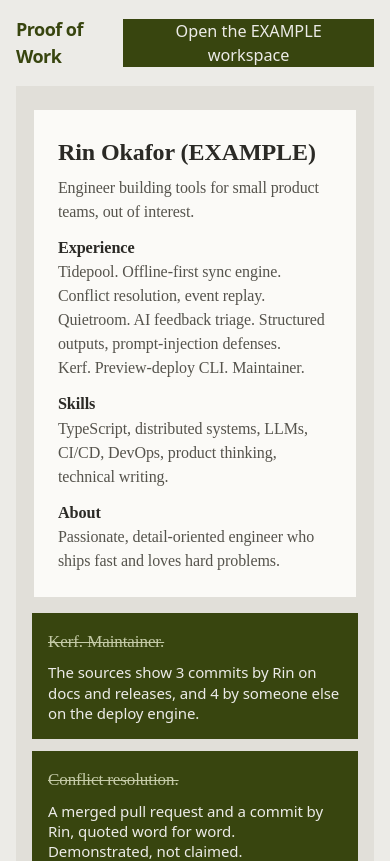
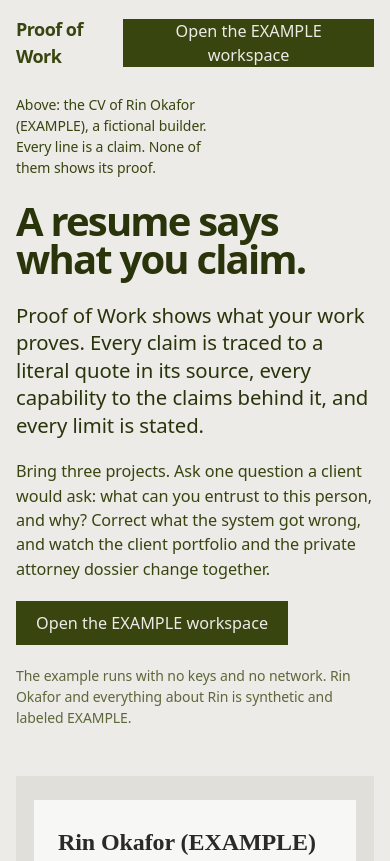
Before and after one commit to AlejandroSpot2/proof-of-work, a Next.js app: page / in a window 390 px wide. Shown: the top 861 px of the page. Built offline with nearby package versions, Linux system fonts and the light colour scheme; no server answers; a web font is replaced by a local one.

Commit message:
style: propagation ribbon, phone hero order, lint and contrast fixes
Co-Authored-By: Claude Opus 5.5 <noreply@anthropic.com>

```diff
--- a/app/cv/page.tsx
+++ b/app/cv/page.tsx
@@ -12,7 +12,7 @@ export default function CvPage() {
         <span className={s.wordmark}>Proof of Work</span>
         <span className="small">The flat CV, the before. It is not evidence of itself. Print to save a PDF.</span>
       </header>
-      <article className={s.sheet} style={{ fontFamily: "'Times New Roman', Times, serif", color: "#2b2a26", background: "#fbfaf7", padding: "48px" }}>
+      <article className={s.sheet} style={{ fontFamily: "'Times New Roman', Times, serif", color: "#2b2a26", background: "#f7f7f5", padding: "48px" }}>
         <p className="example-flag" style={{ fontFamily: "Switzer, sans-serif" }}>EXAMPLE</p>
         {lines.map((l, i) =>
           l.startsWith("# ") ? (
--- a/app/globals.css
+++ b/app/globals.css
@@ -12,9 +12,9 @@
   --field: #38450f;
   --field-ink: #ecebe7;
   --field-muted: #c5cba8;
-  --paper: #f4f3ef;
+  --paper: #f3f3f1;
 
-  --step-small: clamp(0.8125rem, 0.79rem + 0.1vw, 0.875rem);
+  --step-small: clamp(0.875rem, 0.85rem + 0.1vw, 0.9375rem);
   --step-body: clamp(1rem, 0.97rem + 0.18vw, 1.125rem);
   --step-lead: clamp(1.25rem, 1.1rem + 0.7vw, 1.625rem);
   --step-head: clamp(2rem, 1.3rem + 2.6vw, 3.5rem);
--- a/components/docs.module.css
+++ b/components/docs.module.css
@@ -9,7 +9,7 @@
 }
 
 .dossier {
-  background: #f7f6f1;
+  background: #f5f5f3;
 }
 
 .docHead {
@@ -48,7 +48,7 @@
   display: grid;
   gap: 10px;
   padding: 16px 0 18px;
-  border-top: 1px solid var(--line);
+  border-top: 1px solid var(--line); /* taste-skill-ignore: row rule between peer capabilities in a document */
 }
 
 .capHead {
--- a/components/landing.module.css
+++ b/components/landing.module.css
@@ -1,5 +1,7 @@
 .page {
-  min-height: 100vh;
+  min-height: 100svh;
+  display: flex;
+  flex-direction: column;
 }
 
 .bar {
@@ -35,7 +37,7 @@
 
 .cvSheet {
   grid-column: 2;
-  background: #fbfaf7;
+  background: #f7f7f5;
   color: #55534c;
   font-family: "Times New Roman", Times, serif;
   padding: 36px 44px;
@@ -182,6 +184,10 @@
   color: var(--field-muted);
 }
 
+.after .fieldSmall {
+  color: var(--muted);
+}
+
 .after {
   display: grid;
   gap: 14px;
@@ -268,6 +274,16 @@
 }
 
 @media (max-width: 900px) {
+  .titleBlock {
+    order: -1;
+    padding-top: 8px;
+  }
+  .bar {
+    order: -2;
+  }
+  .masthead {
+    margin-top: 48px;
+  }
   .masthead,
   .titleBlock,
   .split,
--- a/components/present.module.css
+++ b/components/present.module.css
@@ -1,5 +1,5 @@
 .page {
-  min-height: 100vh;
+  min-height: 100svh;
   padding-bottom: 80px;
 }
 
--- a/components/studio.module.css
+++ b/components/studio.module.css
@@ -1,5 +1,5 @@
 .page {
-  min-height: 100vh;
+  min-height: 100svh;
 }
 
 .loading {
@@ -16,7 +16,6 @@
   position: sticky;
   top: 0;
   z-index: 5;
-  border-bottom: 1px solid var(--line);
 }
 
 .wordmark {
@@ -205,7 +204,7 @@
 }
 
 .claim[data-review="approved"] {
-  box-shadow: inset 4px 0 0 var(--ink);
+  border-left: 6px solid var(--ink);
 }
 
 .claim[data-review="rejected"] {
@@ -364,7 +363,7 @@
   grid-template-columns: 150px 1fr;
   gap: 20px;
   padding: 24px 0;
-  border-top: 1px solid var(--line);
+  border-top: 1px solid var(--line); /* taste-skill-ignore: row rule in an app list of peer capabilities */
 }
 
 .capSupport {
@@ -435,6 +434,20 @@
   font-size: var(--step-lead);
   max-width: 38ch;
   color: var(--field-ink);
+}
+
+.ribbon {
+  background: var(--field-ink);
+  color: var(--field);
+  padding: 18px 22px;
+  font-size: var(--step-lead);
+  line-height: 1.3;
+  display: grid;
+  gap: 6px;
+}
+
+.ribbon strong {
+  font-weight: 600;
 }
 
 .views {
@@ -585,7 +598,7 @@
   max-height: calc(100vh - 48px);
   background: var(--bg);
   color: var(--ink);
-  box-shadow: 0 24px 60px rgba(20, 24, 8, 0.25);
+  box-shadow: 0 24px 60px rgba(20, 24, 8, 0.25); /* taste-skill-ignore: modal dialog floats */
 }
 
 .dialog::backdrop {
@@ -620,8 +633,7 @@
 .sourceText mark {
   background: var(--mark);
   color: var(--ink-strong);
-  padding: 1px 0;
-  box-shadow: 0 0 0 2px var(--mark);
+  padding: 1px 2px;
 }
 
 .suggestion {
```
Also changed, not shown: components/Studio.tsx (+15 -0 lines).
